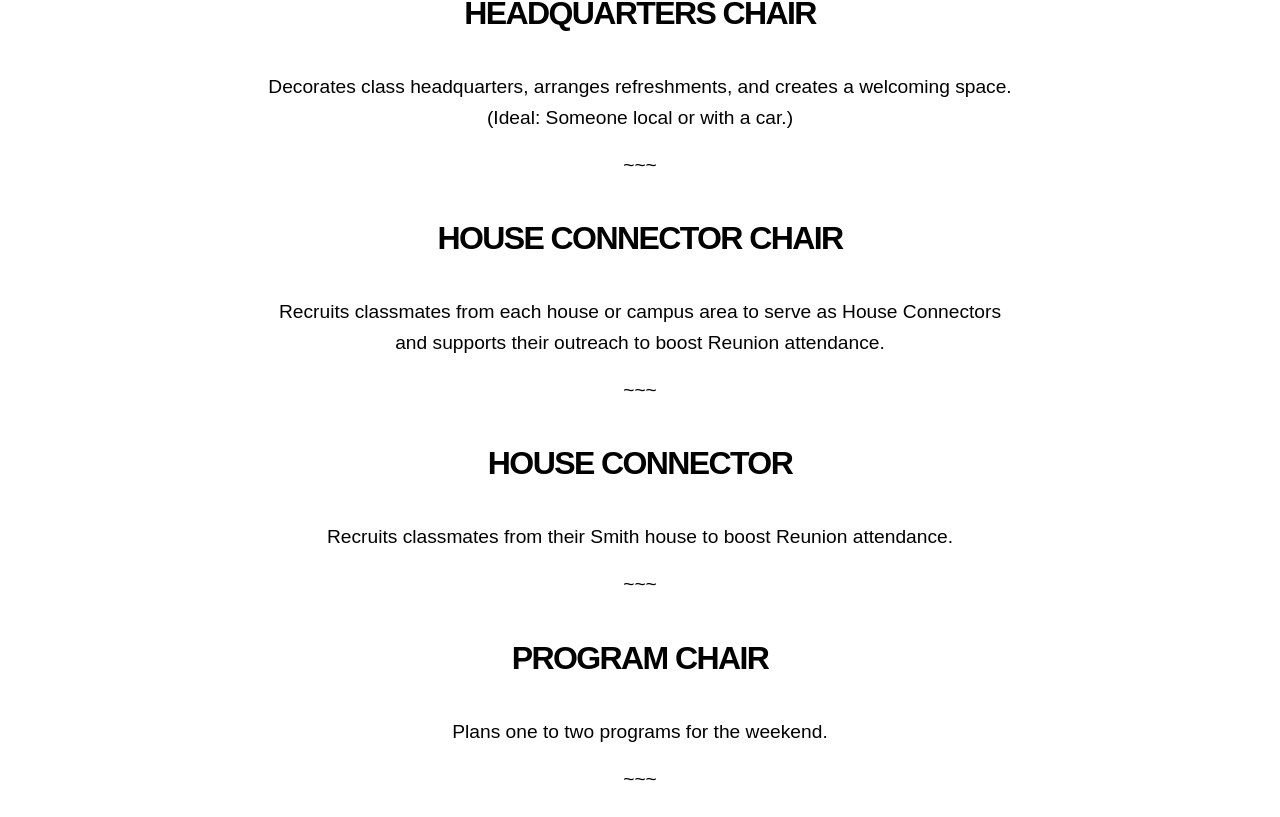
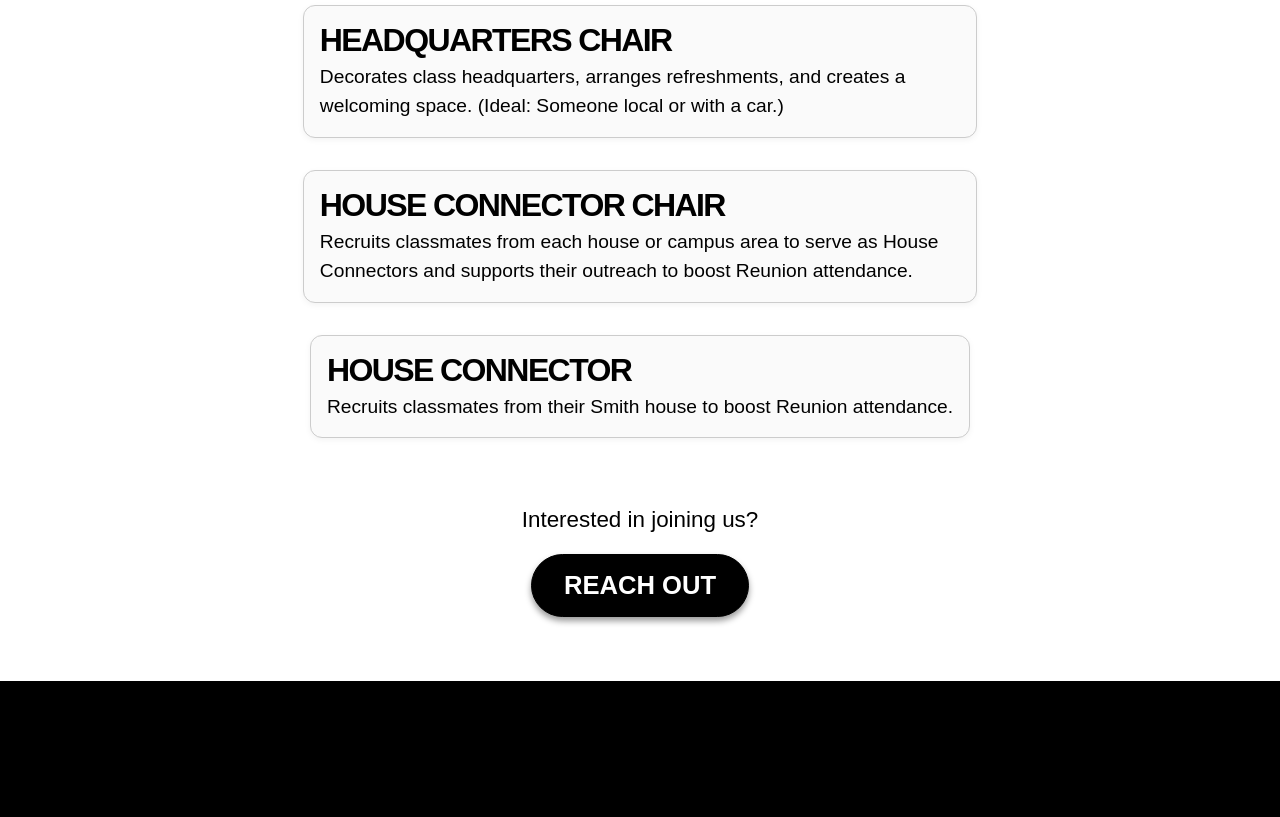
Before and after one commit to annamiriams/smithcollege2016, a React (Vite) app: page /volunteer in a window 1280 px wide. Shown: the part 683-1500 px from the top of the page. Built offline with nearby package versions, Linux system fonts and the light colour scheme; a web font is replaced by a local one.

Commit message:
typo fix for Nats bio; styling overhaul for volunteer/we need you page

```diff
--- a/src/components/About/About.jsx
+++ b/src/components/About/About.jsx
@@ -55,7 +55,7 @@ const members = [
         major: "Architecture & Urbanism",
         activities: "Athletic Association, Noteables",
         sinceGraduation:
-            "I moved to NYC and designed with a few agencies before landing in media where I am now, creating director for Vox's food and bev publications, Eater, Punch, and Thrillist. ",
+            "I moved to NYC and designed with a few agencies before landing in media where I am now creative director for Vox's food and bev publications, Eater, Punch, and Thrillist.",
     },
     {
         image: "tia-karapoulios",
--- a/src/components/Volunteer/Volunteer.jsx
+++ b/src/components/Volunteer/Volunteer.jsx
@@ -1,5 +1,6 @@
 // src/components/Volunteer/Volunteer.jsx
 
+import { Link } from 'react-router-dom';
 import VolunteerDescription from './VolunteerDescription';
 import VolunteerRoleCard from './VolunteerRoleCard';
 
@@ -24,10 +25,10 @@ const roles = [
     //     title: 'Logo and Theme Chair',
     //     description: 'Develops our Reunion theme and custom logo. (Ideal: Graphic designer.)'
     // },
-    {
-        title: 'Program Chair',
-        description: 'Plans one to two programs for the weekend.'
-    },
+    // {
+    //     title: 'Program Chair',
+    //     description: 'Plans one to two programs for the weekend.'
+    // },
     // {
     //     title: 'Reunion Souvenir Chair',
     //     description: 'Selects a souvenir and handles ordering and delivery.'
@@ -39,12 +40,25 @@ const Volunteer = () => {
         <div>
             <h1 className="hero-h1">Volunteer</h1>
             <div className="main-content">
-                <VolunteerDescription />
-                {roles.map((role, index) => (
-                    <VolunteerRoleCard key={index} title={role.title} description={role.description} />
-                ))}
+
+                <section>
+                    <VolunteerDescription />
+                </section>
+
+                <section className="volunteer-roles">
+                    {roles.map((role, index) => (
+                        <VolunteerRoleCard key={index} title={role.title} description={role.description} />
+                    ))}
+                </section>
+
+                <section className="volunteer-cta">
+                    <p>Interested in joining us?</p>
+                    <Link className="button" to="/contact">Reach Out</Link>
+                </section>
+
             </div>
         </div>
+
     );
 }
 
--- a/src/components/Volunteer/VolunteerDescription.jsx
+++ b/src/components/Volunteer/VolunteerDescription.jsx
@@ -1,10 +1,8 @@
 const VolunteerDescription = () => {
     return (
         <div className="description" >
-            {/* <p>Are you the go-to Canva pal? The friend with the perfect Instagram captions? The one who somehow knew everyone at Smith? Or maybe you just love throwing a great party for your crew (hi, that’s us).</p> */}
             <p>We’re putting together a team to help plan our upcoming Reunion and we’d love your help. Smith provides solid support for the logistics, but this is where we get to shape the experience and make our first in-person Reunion a banger.</p>
-            <p>Here are the roles we’re hoping to fill:</p>
-            <br />
+            <h2>Available Roles</h2>
         </div>
     )
 };
--- a/src/components/Volunteer/VolunteerRoleCard.jsx
+++ b/src/components/Volunteer/VolunteerRoleCard.jsx
@@ -1,14 +1,11 @@
-const VolunteerRoleCard = ({emoji, title, description }) => {
+const VolunteerRoleCard = ({ title, description }) => {
     return (
-        <div>
+        <div className="role-card">
             <h3>{title}</h3>
-            <div className="description">
             <p>{description}</p>
-            <p>~~~</p>
-            </div>
         </div>
-    )
-
+    );
 };
 
+
 export default VolunteerRoleCard;
--- a/src/index.css
+++ b/src/index.css
@@ -5,3 +5,4 @@
 @import './styles/role-card.css';
 @import './styles/navbar.css';
 @import './styles/footer.css';
+@import './styles/button.css';
--- a/src/main.jsx
+++ b/src/main.jsx
@@ -1,5 +1,3 @@
-console.log('✅ MAIN.JSX IS LOADED');
-
 import React from 'react';
 import ReactDOM from 'react-dom/client';
 import { BrowserRouter } from 'react-router-dom';
--- /dev/null
+++ b/src/styles/button.css
@@ -0,0 +1,30 @@
+.button {
+    display: inline-block;
+    text-decoration: none;
+    font-size: 1.6rem;
+    font-weight: 600;
+    text-transform: uppercase;
+    font-family: var(--font-body);
+    border-radius: 100px;
+    border: 1px solid black;
+    padding: var(--space-md) var(--space-lg);
+    width: fit-content;
+    background-color: black;
+    color: white;
+    cursor: pointer;
+    text-align: center;
+    transition: all 0.2s ease;
+    box-shadow: 0 4px 6px rgba(0, 0, 0, 0.4);
+    margin-bottom: var(--space-lg);
+}
+
+.button:visited {
+    color: white;
+}
+
+.button:hover {
+    background-color: white;
+    color: black;
+    text-decoration: none;
+    border: 1px solid black;
+}
--- a/src/styles/main-content.css
+++ b/src/styles/main-content.css
@@ -30,14 +30,17 @@
 
 .main-content p {
     font-size: 1.2rem;
-    padding: var(--space-sm);
-    margin: 0 auto;
+    margin: 0 auto var(--space-sm);
     line-height: 1.6;
-    max-width: 80%;
+    max-width: 60ch;
 }
 
 .description {
     margin: var(--space-lg) auto;
+}
+
+.description p {
+    margin-bottom: var(--space-lg);
 }
 
 .home-hero {
@@ -55,6 +58,38 @@ iframe {
     width: 100%;
     height: 925px;
     margin-top: var(--space-lg);
+}
+
+.volunteer-roles {
+    display: flex;
+    flex-direction: column;
+    gap: var(--space-lg);
+    margin-bottom: var(--space-xl);
+}
+
+.volunteer-cta p {
+    font-size: 1.4rem;
+    margin-bottom: var(--space-md);
+}
+
+.role-card {
+    border: 1px solid #ccc;
+    border-radius: 12px;
+    padding: var(--space-md);
+    text-align: left;
+    background-color: #fafafa;
+    max-width: 700px;
+    margin: 0 auto;
+    box-shadow: 0 2px 6px rgba(0, 0, 0, 0.05);
+}
+
+.role-card h3 {
+    margin-bottom: var(--space-xs);
+}
+
+.role-card p {
+    margin: 0;
+    line-height: 1.5;
 }
 
 /* ------------------------------
```
Also changed, not shown: src/styles/base.css (line endings or trailing spaces).
